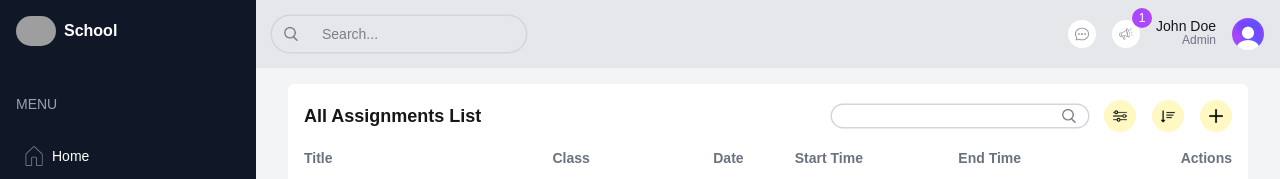
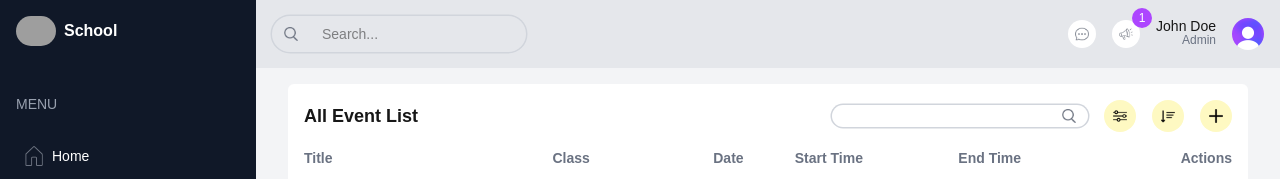
Before and after one commit to rumachoudhury/school-management-dashboard, a Next.js app: page /list/events in a window 1280 px wide. Shown: the top 179 px of the page. Built offline with nearby package versions, Linux system fonts and the light colour scheme; grey boxes are pictures that could not be loaded.

Commit message:
Updated EventListPage

```diff
--- a/src/app/(dashboard)/list/events/page.tsx
+++ b/src/app/(dashboard)/list/events/page.tsx
@@ -64,14 +64,6 @@ export default function EventListPage() {
 
         <td className="">{item.endTime}</td>
 
-        {/* <td className="hidden md:table-cell">{item.teacher}</td> */}
-
-        {/* <td className="hidden md:table-cell">{item.type}</td> */}
-
-        {/* <td className="hidden md:table-cell">{item.date}</td> */}
-
-        {/* <td className="hidden md:table-cell">{item.score}</td> */}
-
         <td>
           <div className="flex items-center gap-2 justify-end">
             <Link href={`/list/assignments/${item.id}`}>
@@ -106,7 +98,7 @@ export default function EventListPage() {
       {/* Top */}
       <div className="flex items-center justify-between">
         <h2 className="hidden md:block text-lg font-semibold">
-          All Assignments List
+          All Event List
         </h2>
 
         <div className="flex flex-col md:flex-row items-center gap-4 w-full md:w-auto">
```
